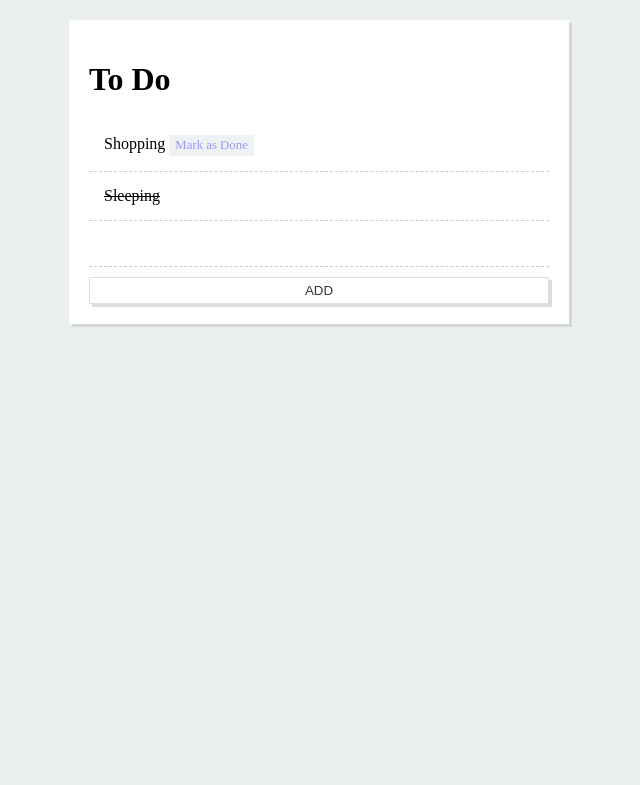
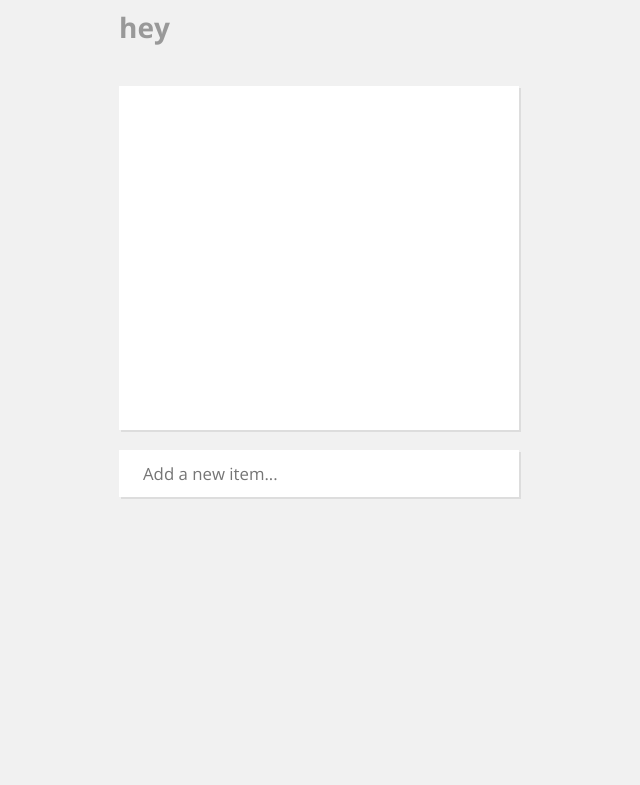
Before and after one commit to guanwill/php-todolist, a PHP site: page / in a window 1280 px wide. Shown: the top 785 px of the page, without its empty margins (321-961 px from the left). Run offline with PHP 8.4, Linux system fonts and the light colour scheme; data that the repository does not hold is empty.

Commit message:
changed layout, reconstructed the form and display. can now add and display items

```diff
--- /dev/null
+++ b/app/connect.php
@@ -0,0 +1,11 @@
+<!-- To connect to our todo mysql database -->
+<?php
+	$server = "localhost";
+	$db_name = "todo"; // Enter your database name
+	$db_user = "root"; // Enter your username
+	$db_pass = ""; // Enter your password
+
+
+	mysql_connect($server, $db_user, $db_pass) or die("Could not connect to server!");
+	mysql_select_db($db_name) or die("Could not connect to database!");
+?>
--- a/css/main.css
+++ b/css/main.css
@@ -1,61 +1,82 @@
+@import url(http://fonts.googleapis.com/css?family=Open+Sans:400,700);
+
 body {
-  background-color: #eceff0;
+	font: normal 14px 'Open Sans', Arial, sans-serif;
+	color: #999;
+	background: #f1f1f1;
 }
-input {
-  font: 1em;
-  color: #363639;
+
+.wrap {
+	width: 400px;
+	margin: 0 auto;
 }
-a{
-  text-decoration: none;
-  border-bottom: 1px dashed #363639;
+
+.task-list {
+	width: 88%;
+	min-height: 300px;
+	background: #fff;
+	box-shadow: 2px 2px 0px #ddd;
+	margin-top: 40px;
+	padding: 22px 6%;
 }
-.list{
-  background-color: #fff;
-  margin: 20px auto;
-  width: 100%;
-  max-width: 500px;
-  padding: 20px;
-  box-shadow: 3px 3px 0 rgba(0,0,0,0.1);
-  box-sizing: border-box;
+
+.task-list li {
+	font-size: 1.2em;
+	padding: 8px 0;
+	overflow: hidden;
 }
-.items{
-  margin: 0;
-  padding: 0;
-  list-style-type: none;
+
+.task-list li span {
+	width: 86%;
+	white-space: nowrap;
+	overflow: hidden;
+	text-overflow: ellipsis;
+	float: left;
 }
-.done-button{
-  display: inline-block;
-  font-size: 0.8em;
-  background: #d9dfe1;
-  color: 363639;
-  padding: 3px 6px;
-  border: 0;
-  opacity: 0.4;
+
+.task-list li .delete-button {
+	width: 10px;
+	height: auto;
+	padding-top: 7px;
+	float: right;
+	vertical-align: top;
+	opacity: 0.5;
+	cursor: pointer;
 }
-.items li, .item-add .input {
-  border: 0;
-  border-bottom: 1px dashed #ccc;
-  padding: 15px;
+
+.task-list li .delete-button:hover {
+	opacity: 0.85;
 }
-.input:focus {
-  outline:none;
+
+.add-new-task {
+	margin-top: 20px;
+	padding-bottom: 60px;
 }
-.items .item.done {
-  text-decoration: line-through;
+
+.add-new-task input[type='text'] {
+	width: 100%;
+	font: normal 1.2em 'Open Sans', Arial, sans-serif;
+	color: #999;
+	box-shadow: 2px 2px 0px #ddd;
+	border: none;
+	border-radius: none;
+	display: block;
+	padding: 12px 6%;
+	-webkit-appearance: none;
+	   -moz-appearance: none;
+			appearance: none;
+	-webkit-box-sizing: border-box;
+	   -moz-box-sizing: border-box;
+			box-sizing: border-box;
 }
-.items li:hover .done-button{
-  opacity: 1;
+
+:focus {
+	outline: 0;
 }
-.input {
-  width: 100%;
-  box-sizing: border-box;
+
+@media all and (max-width: 425px) {
+	.wrap {
+		width: 90%;
+		margin: 0 auto;
+	}
 }
-.submit {
-  background: #fff;
-  /*color: white;*/
-  padding: 5px 10px;
-  border: 1px solid #ddd;
-  width: 100%;
-  margin-top: 10px;
-  box-shadow: 3px 3px 0 #ddd;
-}
--- a/index.php
+++ b/index.php
@@ -1,33 +1,74 @@
-<!DOCTYPE html>
 <html>
-  <head>
-    <meta charset="utf-8">
-    <title>To Do</title>
-    <link rel="stylesheet" href="css/main.css" media="screen" title="no title" charset="utf-8">
-    <meta name="viewport" content="width=device-width, user-scalable=no, initial-scale=1.0">
-  </head>
-  <body>
+<head>
+    <title>Simple To-Do List</title>
+    <link rel="stylesheet" href="css/main.css">
+</head>
+<body>
 
-    <div class = "list">
-      <h1 class = "header"> To Do </h1>
+    <div class="wrap">
 
-      <ul class="items">
-        <li>
-          <span class="item">Shopping</span>
-          <a class="done-button" href="#">Mark as Done</a>
-        </li>
-        <li>
-          <span class="item done">Sleeping</span>
-          <a href="#"></a>
-        </li>
-      </ul>
+      <h1>hey</h1>
+      <!-- TO DO LIST -->
+      <div class="task-list">
+        <ul>
+          <?php require("app/connect.php");
 
-      <form class="item-add" action="add.php" method="post">
-        <input type="text" name="name" value="" class="input" autocomplete="off" required>
-        <input type="submit" name="name" value="ADD" class="submit">
+          $query = mysql_query("SELECT * FROM tasks");
 
+          if($query)
+  $numrows = mysql_num_rows($query);
+else
+  die(mysql_error());
+    // $numrows = mysql_num_rows($query);
+
+    if($numrows>0){
+  while( $row = mysql_fetch_assoc( $query ) ){
+
+      $task_id = $row['id'];
+      $task_name = $row['task'];
+
+      echo '<li>
+                    <span>'.$task_name.'</span>
+        <img id="'.$task_id.'" class="delete-button" width="10px" src="images/close.svg" />
+     </li>';
+  }
+    }
+?>
+
+
+
+
+        </ul>
+      </div>
+
+      <!-- ADD NEW TO DO -->
+      <form class="add-new-task" autocomplete="off">
+        <input type="text" name="new-task" placeholder="Add a new item..." />
+        <!-- <input type="submit" name="name" value="Submit"> -->
       </form>
 
+
     </div>
-  </body>
+
+</body>
+
+<script src="http://code.jquery.com/jquery-latest.min.js"></script>
+<script>
+    add_task(); // Call the add_task function
+
+    function add_task() {
+        $('.add-new-task').submit(function(){
+          var new_task = $('.add-new-task input[name=new-task]').val();
+
+          if(new_task != ''){
+            $.post('app/add-task.php', { task: new_task }, function( data ) {
+              $('.add-new-task input[name=new-task]').val('');
+              $(data).appendTo('.task-list ul').hide().fadeIn();
+            });
+          }
+          return false; // Ensure that the form does not submit twice
+        });
+    }
+</script>
+
 </html>
```
Also changed, not shown: app/add-task.php (added, +20 -0 lines).
